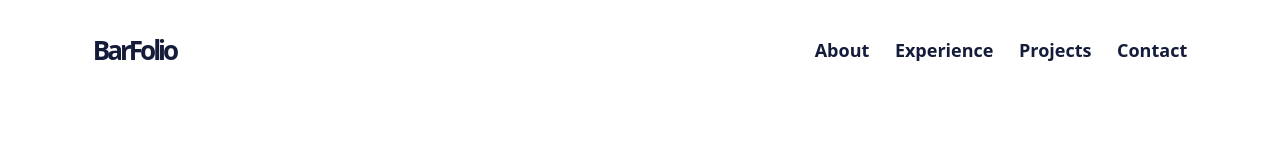
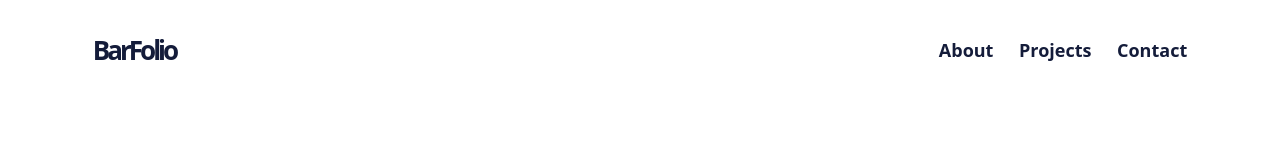
Before and after one commit to Bar-Barina/BarFolio, a React (Vite) app in the folder bar-folio/: page / in a window 1280 px wide. Shown: the top 160 px of the page. Built offline with nearby package versions, Linux system fonts and the light colour scheme.

Commit message:
Removed experience from header

```diff
--- a/bar-folio/src/components/Header.jsx
+++ b/bar-folio/src/components/Header.jsx
@@ -6,7 +6,6 @@ const Header = () => {
       <span className='logo pointer'>BarFolio</span>
       <div className='nav-content'>
         <span className='pointer'>About</span>
-        <span className='pointer'>Experience</span>
         <span className='pointer'>Projects</span>
         <span className='pointer'>Contact</span>
       </div>
```
